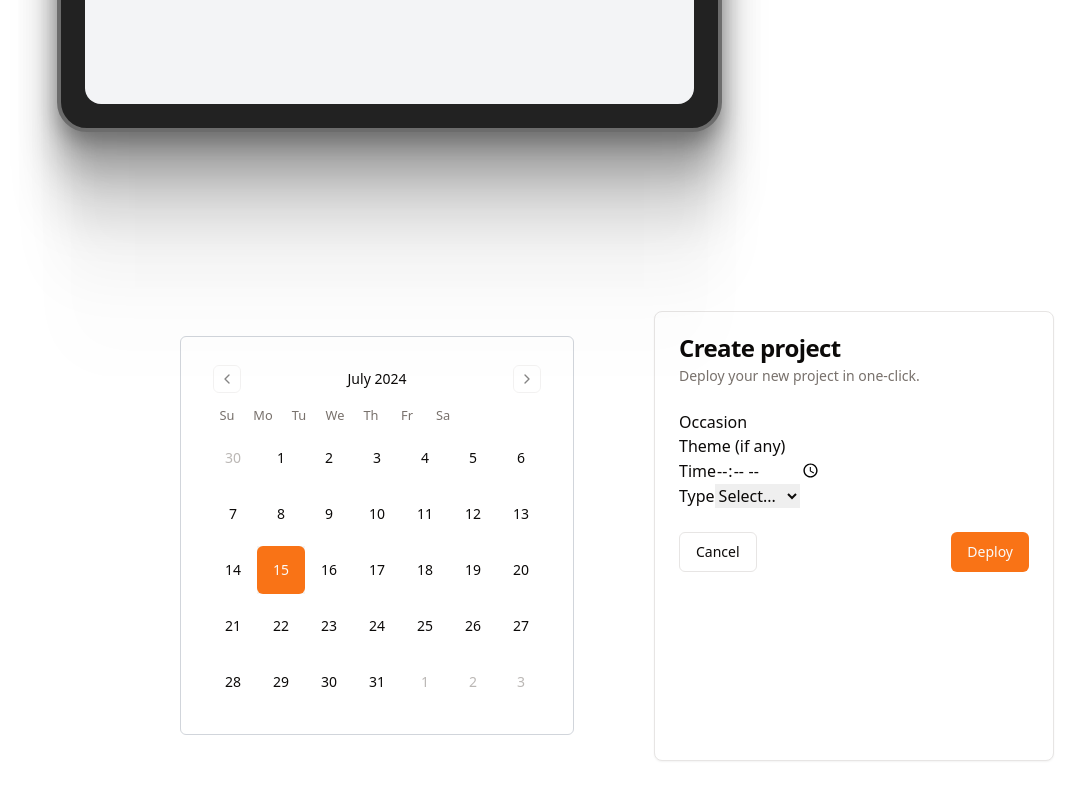
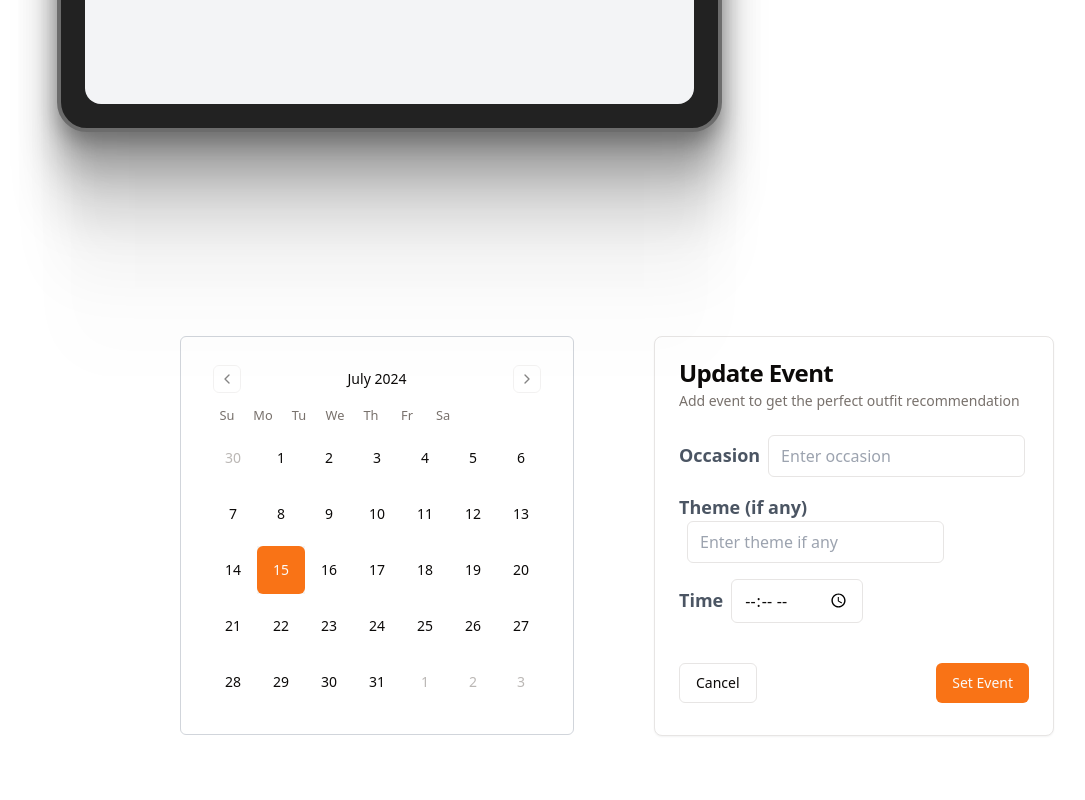
Before and after one commit to shristishetty/Myntra_Hackerramp, a React (Vite) app: page /calendar in a window 1280 px wide. Shown: the part 774-1574 px from the top of the page, without its empty margins (23-1108 px from the left). Built offline with nearby package versions, Linux system fonts and the light colour scheme.

Commit message:
Add events done

```diff
--- a/package.json
+++ b/package.json
@@ -21,11 +21,14 @@
     "date-fns": "^3.6.0",
     "framer-motion": "^11.3.2",
     "lucide-react": "^0.408.0",
+    "next-themes": "^0.3.0",
     "react": "^18.3.1",
     "react-day-picker": "^8.10.1",
     "react-dom": "^18.3.1",
     "react-hook-form": "^7.52.1",
     "react-router-dom": "^6.24.1",
+    "react-toast-notifications": "^2.5.1",
+    "sonner": "^1.5.0",
     "tailwind-merge": "^2.4.0",
     "tailwindcss-animate": "^1.0.7",
     "zod": "^3.23.8"
--- a/src/components/CalendarDemo.jsx
+++ b/src/components/CalendarDemo.jsx
@@ -6,6 +6,7 @@ import HeroScrollDemo from './HeroScrollDemo';
 import { FlipWordsDemo } from './FlipWordsDemo';
 import { TextGenerateEffectDemo } from './TextGenerateEffectDemo';
 import { Card, CardContent, CardDescription, CardFooter, CardHeader, CardTitle } from './ui/card';
+import { toast, Toaster } from 'sonner';
 
 
 
@@ -20,7 +21,6 @@ const CalendarDemo = () => {
       <FlipWordsDemo/>
       {/* <TextGenerateEffectDemo/> */}
     </div>
-
 
     <div className="flex justify-center items-center h-screen">
 
@@ -39,40 +39,34 @@ const CalendarDemo = () => {
     </div>
 
 
-    <Card className="w-[400px] h-[450px] ml-10">
+    <Card className="w-[400px] h-[400px] ml-10">
       <CardHeader>
-        <CardTitle>Create project</CardTitle>
-        <CardDescription>Deploy your new project in one-click.</CardDescription>
+        <CardTitle>Update Event</CardTitle>
+        <CardDescription>Add event to get the perfect outfit recommendation</CardDescription>
       </CardHeader>
       <CardContent>
 
       <form>
   <div className="form-group">
-              <label htmlFor="occasion">Occasion</label>
-              <input type="text" id="occasion" name="occasion" className="form-control" />
+    <label htmlFor="occasion" className="text-lg font-bold text-gray-600">Occasion</label>
+    <input type="text" id="occasion" name="occasion" className="form-control ml-2 mb-4 border rounded-md px-3 py-2" placeholder="Enter occasion" />
   </div>
   <div className="form-group">
-              <label htmlFor="theme">Theme (if any)</label>
-              <input type="text" id="theme" name="theme" className="form-control" />
+    <label htmlFor="theme" className="text-lg font-bold text-gray-600">Theme (if any)</label>
+    <input type="text" id="theme" name="theme" className="form-control ml-2 mb-4 border rounded-md px-3 py-2" placeholder="Enter theme if any" />
   </div>
   <div className="form-group">
-              <label htmlFor="time">Time</label>
-              <input type="time" id="time" name="time" className="form-control" />
+    <label htmlFor="time" className="text-lg font-bold text-gray-600">Time</label>
+    <input type="time" id="time" name="time" className="form-control ml-2 mb-4 border rounded-md px-3 py-2" placeholder="Select time" />
   </div>
-            <div className="form-group">
-              <label htmlFor="type">Type</label>
-              <select id="type" name="type" className="form-control">
-                <option value="">Select...</option>
-                <option value="trip">Trip</option>
-                <option value="vacation">Vacation</option>
-              </select>
-            </div>
+
 </form>
+
 
       </CardContent>
       <CardFooter className="flex justify-between">
       <Button variant="outline">Cancel</Button>
-        <Button>Deploy</Button>
+      <Button>Set Event</Button>
       </CardFooter>
     </Card>
    </div>
--- a/src/components/Women.jsx
+++ b/src/components/Women.jsx
@@ -26,14 +26,14 @@ export function Women() {
                 translateZ="50"
                 className="text-xl font-bold text-neutral-600 dark:text-white"
               >
-                Make things float in air
+                View your favourtie design
               </CardItem>
               <CardItem
                 as="p"
                 translateZ="60"
                 className="text-neutral-500 text-sm max-w-sm mt-2 dark:text-neutral-300"
               >
-                Hover over this card to unleash the power of CSS perspective
+                Hover over
               </CardItem>
               <CardItem translateZ="100" className="w-full mt-4">
                 <img
@@ -57,7 +57,7 @@ export function Women() {
                   as="button"
                   className="px-4 py-2 rounded-xl bg-primary dark:bg-white dark:text-black text-white text-xs font-bold"
                 >
-                  Sign up
+                  View
                 </CardItem>
               </div>
             </CardBody>
--- /dev/null
+++ b/src/src/components/ui/sonner.jsx
@@ -0,0 +1,28 @@
+import { useTheme } from "next-themes"
+import { Toaster as Sonner } from "sonner"
+
+const Toaster = ({
+  ...props
+}) => {
+  const { theme = "system" } = useTheme()
+
+  return (
+    (<Sonner
+      theme={theme}
+      className="toaster group"
+      toastOptions={{
+        classNames: {
+          toast:
+            "group toast group-[.toaster]:bg-background group-[.toaster]:text-foreground group-[.toaster]:border-border group-[.toaster]:shadow-lg",
+          description: "group-[.toast]:text-muted-foreground",
+          actionButton:
+            "group-[.toast]:bg-primary group-[.toast]:text-primary-foreground",
+          cancelButton:
+            "group-[.toast]:bg-muted group-[.toast]:text-muted-foreground",
+        },
+      }}
+      {...props} />)
+  );
+}
+
+export { Toaster }
```
Also changed, not shown: 1 other file (tests, documents, lock files or other folders). Lines whose indentation alone changed are shown as unchanged.
